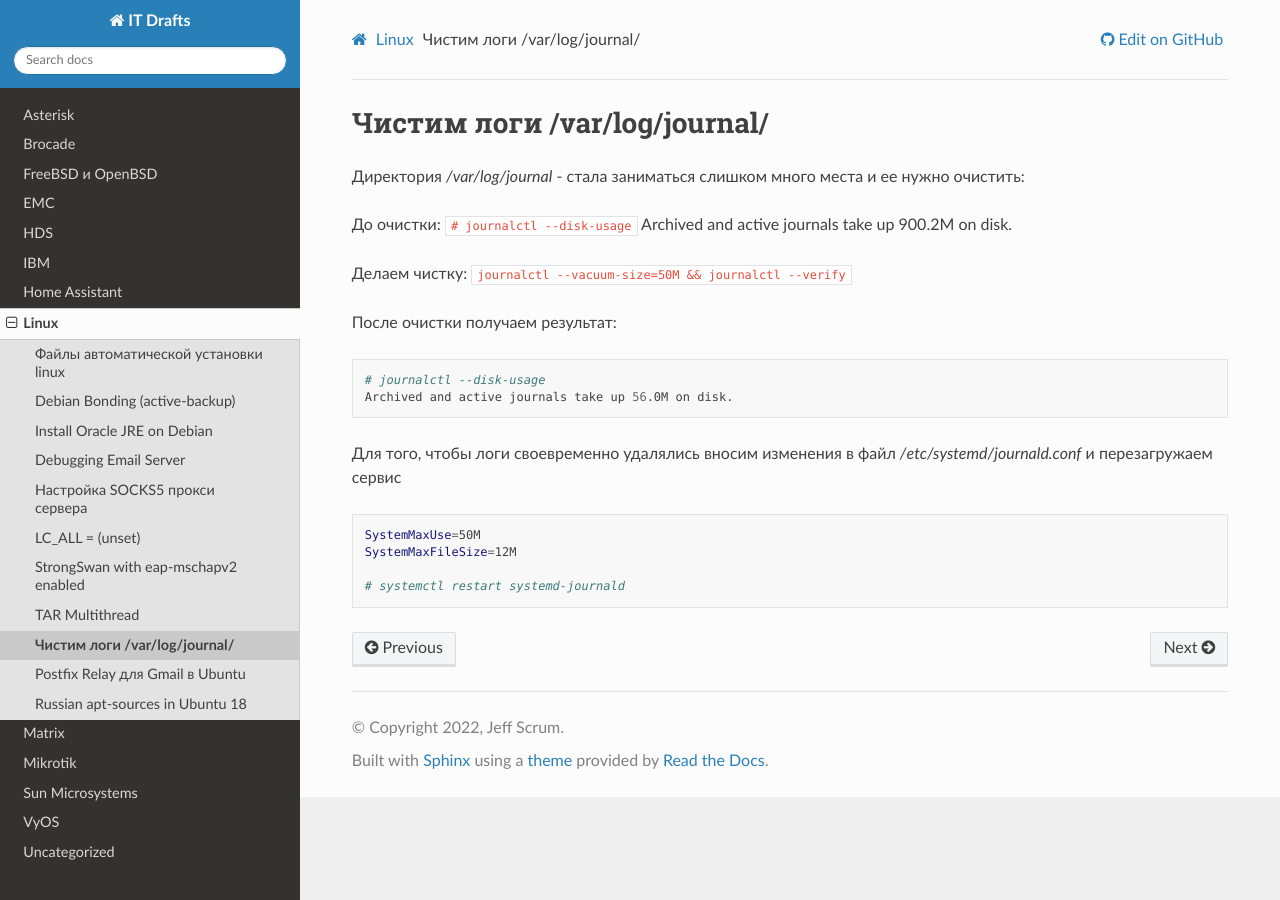
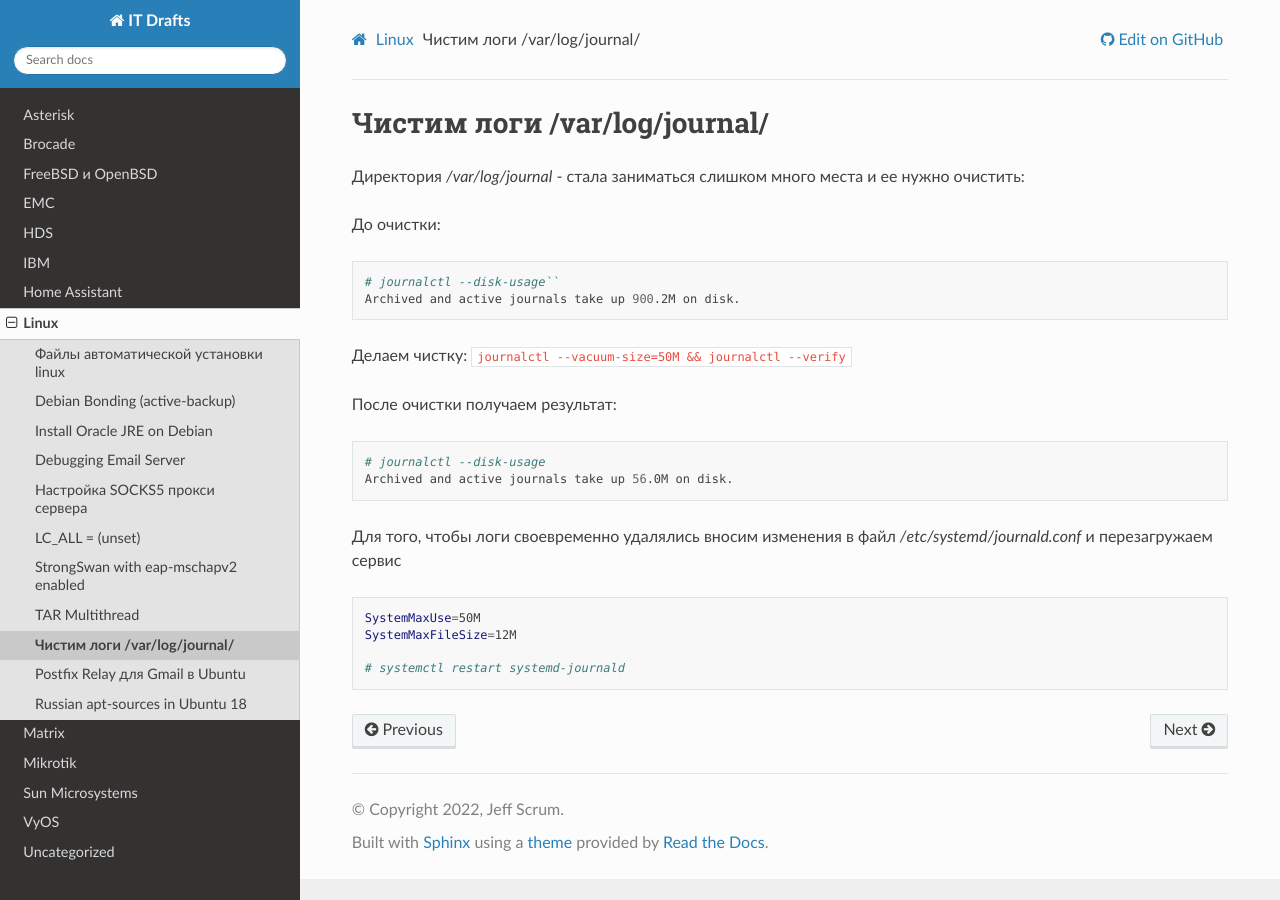
Before and after one commit to jeffscrum/jeffscrum.github.io, a Sphinx documentation site: the page built from source/linux/linux-var-log-journal-clean.rst, in a window 1280 px wide. Built offline with Sphinx 7.4.7 and the Read the Docs theme 2.0.0, drawn with Linux system fonts in a browser that asks for light colours.

Commit message:
Update linux-var-log-journal-clean.rst

```diff
--- a/source/linux/linux-var-log-journal-clean.rst
+++ b/source/linux/linux-var-log-journal-clean.rst
@@ -7,8 +7,12 @@
 
 Директория `/var/log/journal` - стала заниматься слишком много места и ее нужно очистить:
 
-До очистки: ``# journalctl --disk-usage``
-Archived and active journals take up 900.2M on disk.
+До очистки:
+
+.. code-block:: bash
+
+   # journalctl --disk-usage``
+   Archived and active journals take up 900.2M on disk.
 
 Делаем чистку: ``journalctl --vacuum-size=50M && journalctl --verify``
 
```
